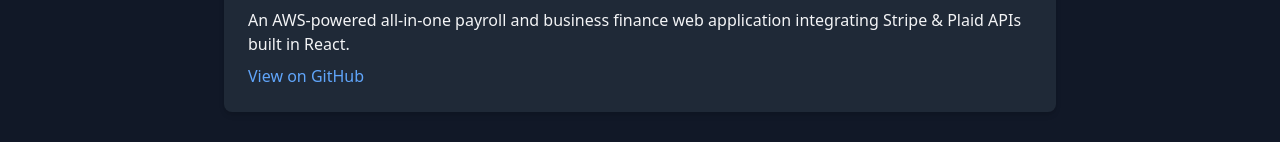
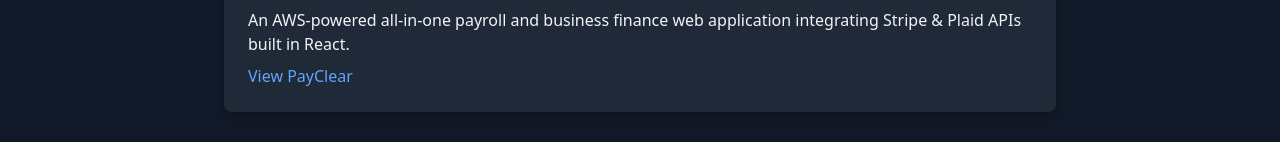
Before and after one commit to Nelsontorresjr330/nelsontorresjr330.github.io, a React (Create React App) app: page /projects in a window 1280 px wide. Shown: the part 217-359 px from the top of the page. Built offline with nearby package versions, Linux system fonts and the light colour scheme.

Commit message:
Updated Payclear Link

```diff
--- a/src/pages/PersonalProjectsPage.jsx
+++ b/src/pages/PersonalProjectsPage.jsx
@@ -27,10 +27,10 @@
           An AWS-powered all-in-one payroll and business finance web application integrating Stripe &amp; Plaid APIs built in React.
         </p>
         <a
-          href="https://github.com/your-repo/payclear"
+          href="/https://tspayclear.com/"
           className="text-blue-400 hover:underline mt-2 inline-block"
         >
-          View on GitHub
+          View PayClear
         </a>
       </div>
 
```
